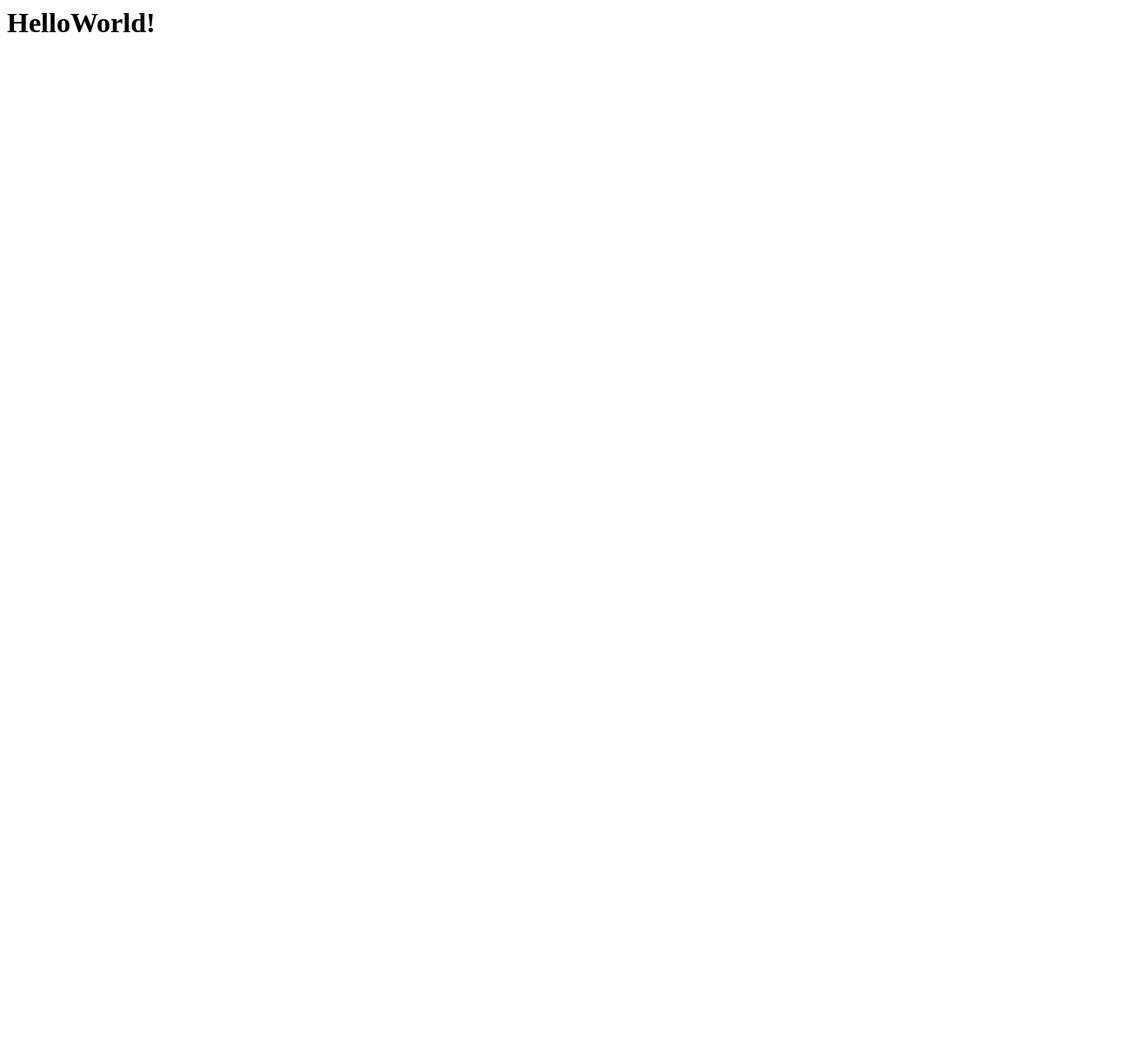
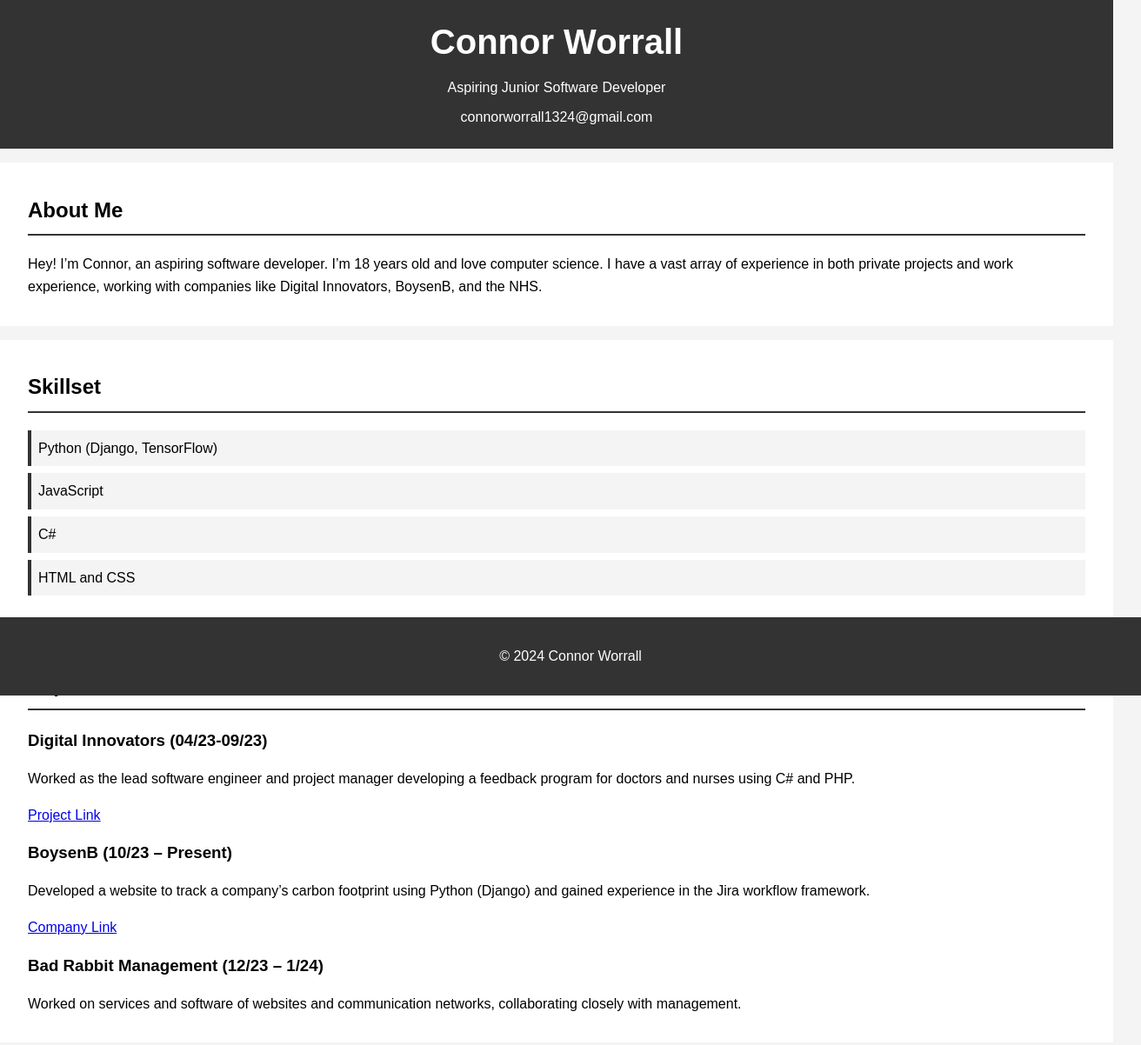
Before and after one commit to CMDCONN/CMDCONN.github.io, a plain HTML site: page index.html in a window 1280 px wide. Shown: the top 1202 px of the page at 87% size, 1312 px wide, since content can reach past the window. Before the commit the page ends 800 px from the top, so only its background shows below. Drawn offline with Linux system fonts and the light colour scheme.

Commit message:
first content

```diff
--- a/index.html
+++ b/index.html
@@ -1 +1,61 @@
-<h1>HelloWorld!</h1>
+<!DOCTYPE html>
+<html lang="en">
+<head>
+    <meta charset="UTF-8">
+    <meta name="viewport" content="width=device-width, initial-scale=1.0">
+    <title>Connor Worrall - Junior Software Developer</title>
+    <link rel="stylesheet" href="styles.css">
+</head>
+<body>
+    <header>
+        <h1>Connor Worrall</h1>
+        <p>Aspiring Junior Software Developer</p>
+        <p><a href="mailto:connorworrall1324@gmail.com">connorworrall1324@gmail.com</a></p>
+    </header>
+
+    <section id="about">
+        <h2>About Me</h2>
+        <p>Hey! I’m Connor, an aspiring software developer. I’m 18 years old and love computer science. I have a vast array of experience in both private projects and work experience, working with companies like Digital Innovators, BoysenB, and the NHS.</p>
+    </section>
+
+    <section id="skills">
+        <h2>Skillset</h2>
+        <ul>
+            <li>Python (Django, TensorFlow)</li>
+            <li>JavaScript</li>
+            <li>C#</li>
+            <li>HTML and CSS</li>
+        </ul>
+    </section>
+
+    <section id="experience">
+        <h2>Experience</h2>
+        <div class="job">
+            <h3>Digital Innovators (04/23-09/23)</h3>
+            <p>Worked as the lead software engineer and project manager developing a feedback program for doctors and nurses using C# and PHP.</p>
+            <p><a href="https://github.com/CMDCONN/RepMe" target="_blank">Project Link</a></p>
+        </div>
+        <div class="job">
+            <h3>BoysenB (10/23 – Present)</h3>
+            <p>Developed a website to track a company’s carbon footprint using Python (Django) and gained experience in the Jira workflow framework.</p>
+            <p><a href="https://boysenbsoftware.com/" target="_blank">Company Link</a></p>
+        </div>
+        <div class="job">
+            <h3>Bad Rabbit Management (12/23 – 1/24)</h3>
+            <p>Worked on services and software of websites and communication networks, collaborating closely with management.</p>
+        </div>
+    </section>
+
+    <section id="projects">
+        <h2>Projects</h2>
+        <ul>
+            <li><a href="https://github.com/CMDCONN" target="_blank">GitHub Portfolio</a></li>
+            <li><a href="https://github.com/CMDCONN/RepMe" target="_blank">RepMe - Feedback Program for Doctors</a></li>
+        </ul>
+    </section>
+
+    <footer>
+        <p>© 2024 Connor Worrall</p>
+    </footer>
+</body>
+</html>
--- /dev/null
+++ b/styles.css
@@ -0,0 +1,69 @@
+body {
+    font-family: Arial, sans-serif;
+    margin: 0;
+    padding: 0;
+    line-height: 1.6;
+    background-color: #f4f4f4;
+}
+
+header {
+    background: #333;
+    color: #fff;
+    padding: 1rem 0;
+    text-align: center;
+}
+
+header h1 {
+    margin: 0;
+    font-size: 2.5rem;
+}
+
+header p {
+    margin: 0.5rem 0;
+}
+
+header a {
+    color: #fff;
+    text-decoration: none;
+}
+
+section {
+    padding: 1rem 2rem;
+    background: #fff;
+    margin: 1rem 0;
+}
+
+h2 {
+    border-bottom: 2px solid #333;
+    padding-bottom: 0.5rem;
+}
+
+ul {
+    list-style: none;
+    padding: 0;
+}
+
+ul li {
+    background: #f4f4f4;
+    margin: 0.5rem 0;
+    padding: 0.5rem;
+    border-left: 4px solid #333;
+}
+
+.job {
+    margin: 1rem 0;
+}
+
+.job h3 {
+    margin: 0;
+}
+
+footer {
+    text-align: center;
+    padding: 1rem;
+    background: #333;
+    color: #fff;
+    position: absolute;
+    bottom: 0;
+    width: 100%;
+}
```
